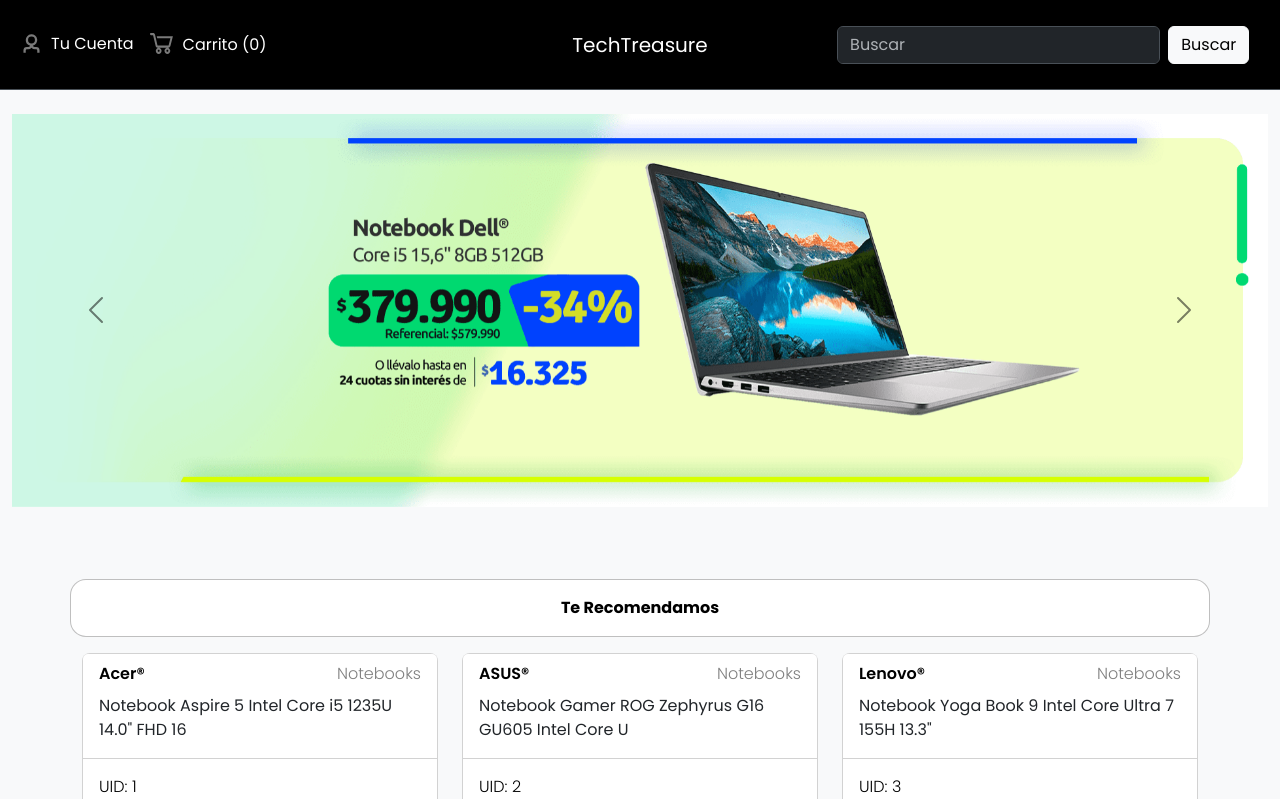
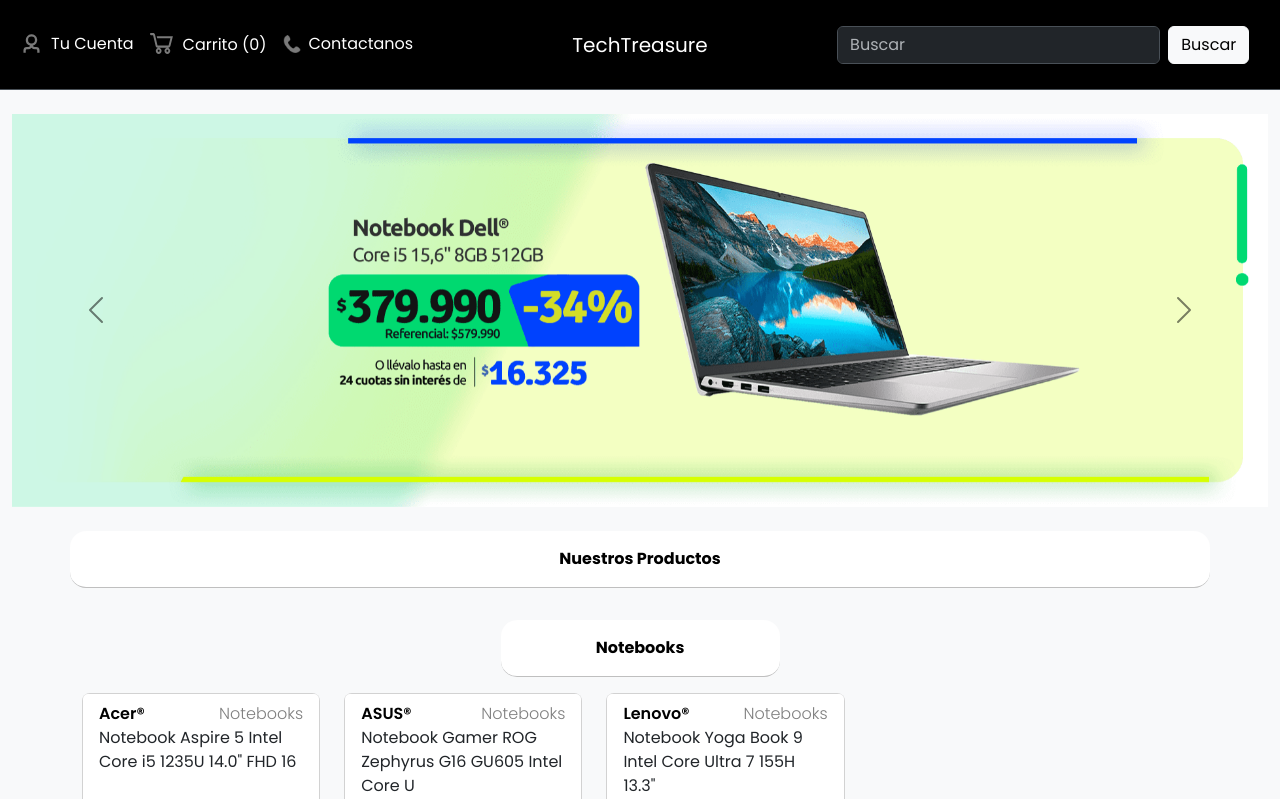
Before and after one commit to AndressAlonso/Ferremas, a Django app: page / in a window 1280 px wide. Shown: the top 799 px of the page. Run offline with Django 4.2, Linux system fonts and the light colour scheme; data comes from the database, SQL or seed files in the repository; both versions use the stored data as it was after the commit; grey boxes are pictures that could not be loaded.

Commit message:
Diseño de toda la pagina remodelado y cambio en el index

```diff
--- a/core/static/css/carrito.css
+++ b/core/static/css/carrito.css
@@ -9,7 +9,7 @@
 
 #carrito_container{
    animation: carrito 0.5s;
-   height: 100vh;
+   min-height: 100vh;
 }
 
 
--- a/core/static/css/index.css
+++ b/core/static/css/index.css
@@ -14,11 +14,16 @@
     background-position: center;
     background-repeat: no-repeat;
 }
+@media (min-width: 1024px) {
+    #card{
+        width: 23%;
+    }
+    }
 #card:hover{
     transform: scale(1.01);
     transition: 0.5s all;
+}
 
-}
 #card #carritodetalle {
     opacity: 0 !important;
     pointer-events: none !important;
--- a/core/static/css/login.css
+++ b/core/static/css/login.css
@@ -42,6 +42,9 @@
     font-size: 3vh;
     width: 100%;
 }
+#container_form{
+    min-height:100vh;
+}
 @media (min-width: 768px) {
     #container_form{
         width: 50%;
--- a/core/static/css/plantilla.css
+++ b/core/static/css/plantilla.css
@@ -1,9 +1,8 @@
 @media (prefers-reduced-motion: reduce) {
     .fade {
-        transition: 0.5s;
+        transition: 0.2s;
     }
 }
-
 
 #formLogout {
     display: none;
@@ -24,3 +23,15 @@
       }
 
 }
+
+@keyframes aparecer {
+    0%{
+        opacity: 0;
+    }
+    100%{
+        opacity: 1;
+    }
+}
+main{
+animation: aparecer 0.2s;
+}
--- a/core/templates/Login.html
+++ b/core/templates/Login.html
@@ -5,8 +5,8 @@
 {% endblock %}
 
 {% block content %}
-  <main id="form_container" class="container-fluid d-flex justify-content-center align-items-center flex-grow-1" >
-      <div id="container_form" class="py-3">
+  <main id="form_container" class="container-fluid d-flex justify-content-center align-items-center flex-grow-1">
+      <div id="container_form" class="py-3 d-flex justify-content-center align-items-center">
         <form method="post" id="form_login" class="w-100 d-flex flex-column justify-content-center align-items-center container gap-2">
           <h4 class="fw-bold">Iniciar Sesion en TechTreasure</h4>
         {% csrf_token %}
--- a/core/templates/formulario.html
+++ b/core/templates/formulario.html
@@ -1,9 +1,9 @@
 {% extends "plantilla.html" %}
 {% load static %}
 {% block content %}
-<main class="bg-white rounded-3 mt-4 mb-4 pb-3 pt-3 container" onload="GetPaises()">
+<main class="rounded-3 pt-4 pb-4 pb-3 pt-3 container bg-white" onload="GetPaises()">
   <div id="main-header" class="">
-    <div class=" container  py-2 mb-4">
+    <div class="container  py-2 mb-4">
         <div id="title" class="text-center container">
             <h1 class="fw-bold"> Contáctanos </h1>
           </div>
@@ -17,7 +17,7 @@
     </div>
   </div>
 
-  <div id="Main-formularios" class="bg-white container">
+  <div id="Main-formularios" class="container">
     <form id="formContacto">
     <div class="d-flex flex-wrap justify-content-between gap-2">
         <div class="d-flex flex-column gap-3" style="flex: 1 1 48%; min-width: 280px;">
--- a/core/templates/index.html
+++ b/core/templates/index.html
@@ -6,17 +6,17 @@
 {% endblock %}
 
 {% block content %}
-  <header class="mb-5" onload="window.scrollTo(0, {{ scroll_position }});">
+  <main>
     <div id="carousel" class="carousel slide my-4 container-fluid" data-bs-ride="carousel" data-bs-theme="dark">
       <div class="carousel-inner">
         <div class="carousel-item active">
-          <a href=""><img src="{% static 'img-carousel/1.png' %}" class="d-block w-100" alt="Promoción Días Samsung" /></a>
+          <a href=""><img src="{% static 'img-carousel/1.png' %}" class="d-block w-100" alt="Promoción Días Samsung"></a>
         </div>
         <div class="carousel-item">
-          <a href=""><img src="{% static 'img-carousel/2.png' %}" class="d-block w-100" alt="Producto 3" /></a>
+          <a href=""><img src="{% static 'img-carousel/2.png' %}" class="d-block w-100" alt="Producto 3" ></a>
         </div>
         <div class="carousel-item">
-          <a href=""><img src="{% static 'img-carousel/3.png' %}" class="d-block w-100" alt="Producto 4" /></a>
+          <a href=""><img src="{% static 'img-carousel/3.png' %}" class="d-block w-100" alt="Producto 4" ></a>
         </div>
       </div>
       <button class="carousel-control-prev" type="button" data-bs-target="#carousel" data-bs-slide="prev">
@@ -55,20 +55,23 @@
     </div>
   </header>
   <main class="mb-5 d-flex flex-column gap-3">
-    <div id="Recomendaciones-title" class="w-100 border-black border border-1 border-opacity-25 bg-white rounded-4 text-black container pt-3 pb-3 rounded-2 text-center">
-      <span class="fw-bold">Te Recomendamos</span>
+    <div id="Recomendaciones-title" class="w-100 border-black border border-1 border-top-0 border-end-0 border-start-0 border-opacity-25 bg-white rounded-4 text-black container pt-3 pb-3 rounded-2 text-center">
+      <span class="fw-bold">Nuestros Productos</span>
     </div>
     <div class="container">
+      <div id="Recomendaciones-title" class="w-25 border-black border border-1 border-top-0 border-end-0 border-start-0 border-opacity-25 bg-white rounded-4 text-black container pt-3 pb-3 rounded-2 text-center my-3">
+        <span class="fw-bold">Notebooks</span>
+      </div>
       <div class="row row-cols-1 row-cols-md-2 row-cols-lg-3 g-4">
-        {% for producto in productos %}
-          <div id="card" class="col pointe">
+        {% for producto in notes %}
+          <div id="card" class="col">
             <div class="card rounded-3">
                 <div class="card-header bg-white">
                   <div class="d-flex w-100 justify-content-between">
                     <div class="text-black fw-semibold">{{ producto.id_marca.nombre }}</div>
                     <div class="text-black-50 fw-light">{{ producto.id_tipo_producto.nombre }}</div>
                   </div>
-                  <div class="py-2" style="height: 64px !important;">{{ producto.descripcion }}</div>
+                  <div style="height: 70px !important;">{{ producto.descripcion }}</div>
                 </div>
                 <div class="card-body border-black">
                   <div class="d-flex justify-content-between">
@@ -83,13 +86,50 @@
             </div>
             <div id="carritodetalle" class="opacity-0 d-flex justify-content-around rounded-3 align-items-center">
               <div id="carritobtn" class="d-flex justify-content-center align-items-center">
-                <a href="{% url 'addToCar' producto.id %}?scroll_position={{ scroll_position }}" class="text-decoration-none bg-black px-3 py-2 text-white text-center rounded-bottom-2">
-                  Añadir al carrito
+                <a href="{% url 'addToCar' producto.id %}?scroll_position={{ scroll_position }}" class="text-decoration-none bg-black px-2 py-1 text-white text-center rounded-bottom-2">
+                  + Carrito
               </a>
 
               </div>
               <div id="detallebtn" class="d-flex justify-content-center align-items-center">
-                <a href="{% url 'detalle' producto.id %}" class="text-decoration-none bg-black px-3 py-2 text-white text-center rounded-bottom-2">
+                <a href="{% url 'detalle' producto.id %}" class="text-decoration-none bg-black px-2 py-1 text-white text-center rounded-bottom-2">
+                  Ver Detalle</a>
+              </div>
+            </div>
+          </div>
+        {% endfor %}
+      </div>
+      <div id="Recomendaciones-title" class="w-25 border-black border border-1 border-top-0 border-end-0 border-start-0 border-opacity-25 bg-white rounded-4 text-black container pt-3 pb-3 rounded-2 text-center my-3">
+        <span class="fw-bold">Smartphones</span>
+      </div>
+      <div class="row row-cols-1 row-cols-md-2 row-cols-lg-3 g-4">
+        {% for producto in fonos %}
+          <div id="card" class="col">
+            <div class="card rounded-3">
+                <div class="card-header bg-white">
+                  <div class="d-flex w-100 justify-content-between">
+                    <div class="text-black fw-semibold">{{ producto.id_marca.nombre }}</div>
+                    <div class="text-black-50 fw-light">{{ producto.id_tipo_producto.nombre }}</div>
+                  </div>
+                  <div style="height: 70px !important;">{{ producto.descripcion }}</div>
+                </div>
+                <div class="card-body border-black">
+                  <div class="d-flex justify-content-between">
+                    <div class="text-black fw-light">UID: {{ producto.id }}</div>
+                  </div>
+                  <div id="image-card" style="background-image: url({{ producto.imagen }});"></div>
+                </div>
+              <div class="card-footer d-flex bg-white w-100 justify-content-between align-items-center">
+                <h6 class="text-black-50 fw-light">Quedan {{ producto.stock }} Unid.</h6>
+                <h6 class="text-black fs-5 fw-semibold">${{ producto.precio|intcomma }}</h6>
+              </div>
+            </div>
+            <div id="carritodetalle" class="opacity-0 d-flex justify-content-around rounded-3 align-items-center gap-1">
+              <div id="carritobtn" class="d-flex justify-content-center align-items-center">
+                <a href="{% url 'addToCar' producto.id %}" class="text-decoration-none bg-black text-white text-center rounded-bottom-2 px-2 py-1">+ Carrito</a>
+              </div>
+              <div id="detallebtn" class="d-flex justify-content-center align-items-center">
+                <a href="{% url 'detalle' producto.id %}" class="text-decoration-none bg-black px-2 py-1 text-white text-center rounded-bottom-2">
                   Ver Detalle</a>
               </div>
             </div>
--- a/core/templates/plantilla.html
+++ b/core/templates/plantilla.html
@@ -9,11 +9,9 @@
     <script src="https://cdn.jsdelivr.net/npm/bootstrap@5.3.3/dist/js/bootstrap.bundle.min.js" integrity="sha384-YvpcrYf0tY3lHB60NNkmXc5s9fDVZLESaAA55NDzOxhy9GkcIdslK1eN7N6jIeHz" crossorigin="anonymous"></script>
     <link rel="stylesheet" href="{% static 'css/plantilla.css' %}" />
     <link rel="stylesheet" href="{% static 'css/font.css' %}" />
-
     {% block links %}
 
     {% endblock %}
-
     {% if user.is_authenticated %}
       <link rel="stylesheet" href="{% static 'css/loggedin.css' %}" />
 
@@ -85,6 +83,11 @@
                 </svg><span class="text-center" style="cursor: pointer !important;">Carrito ({{request.session.carrito|length }})</span>
               </a>
             </li>
+            <li class="nav-item">
+              <a class="nav-link text-white d-flex gap-2 justify-content-center align-items-center" href="{% url 'form' %}" style="cursor: pointer !important;">
+                <img src="{% static 'icons/contact_us.png' %}" alt="" width="18" height="18"><span class="text-center" style="cursor: pointer !important;">Contactanos
+              </a>
+            </li>
           </ul>
           <form class="d-flex ms-auto" role="search">
             <input class="form-control w-75 me-2" type="search" placeholder="Buscar" aria-label="Search" />
--- a/core/templates/registro.html
+++ b/core/templates/registro.html
@@ -3,7 +3,7 @@
 {% block links %} <link rel="stylesheet" href="{% static 'css/registro.css' %}"> {% endblock links %}
 {% block content %}
 
-<main id="Main_container" class="container mt-4  rounded-3 bg-white" >
+<main id="Main_container" class="container pt-4 rounded-3 bg-white" >
   <div id="registro" class="bg-white d-flex container-md flex-column row-gap-3">
     <div id="titulo" class="d-flex border-black border-bottom border-success-subtle pb-3 pt-3">
       <h1 class="fw-bold">
--- a/core/views.py
+++ b/core/views.py
@@ -4,8 +4,9 @@
 from django.urls import reverse
 
 def home(request):
-    productos = Producto.objects.all()
-    return render(request, 'index.html', {'productos':productos})
+    notes = Producto.objects.filter(id_tipo_producto=1)
+    smartphones = Producto.objects.filter(id_tipo_producto=2)
+    return render(request, 'index.html', {'notes':notes, 'fonos':smartphones})
 
 def form(request):
     return render(request, "formulario.html")
```
Also changed, not shown: core/templates/Carrito.html (+10 -7 lines), core/templates/detalle.html (+3 -12 lines), core/static/icons/contact_us.png (added), db.sqlite3.
